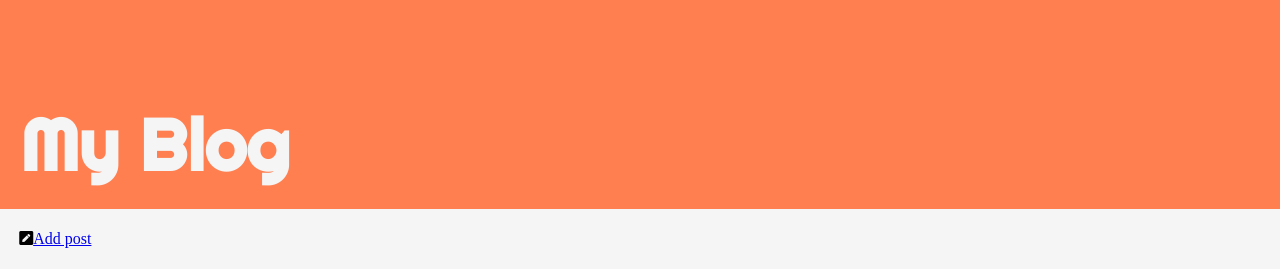
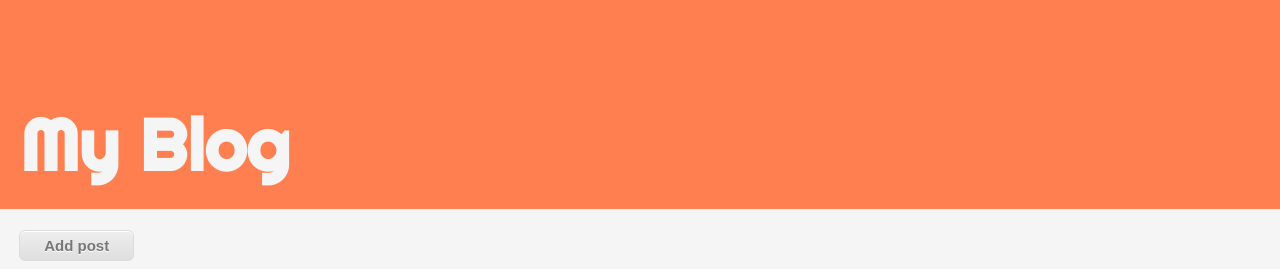
Before and after one commit to nathan-bethea/nbethe1-webapp, a Django app: page /post/1 in a window 1280 px wide. Shown: the top 269 px of the page. Run offline with Django 3.2, Linux system fonts and the light colour scheme; a user stored in the database is signed in; data comes from the database, SQL or seed files in the repository; some libraries are stand-ins or nearby versions.

Commit message:
added button

```diff
--- a/blog/static/css/blog.css
+++ b/blog/static/css/blog.css
@@ -37,3 +37,44 @@ p{
     font-family: 'Open Sans', sans-serif;
     padding-left: 1.5%;
 }
+
+.myButton {
+	-moz-box-shadow:inset 0px 1px 0px 0px #ffffff;
+	-webkit-box-shadow:inset 0px 1px 0px 0px #ffffff;
+	box-shadow:inset 0px 1px 0px 0px #ffffff;
+	background:-webkit-gradient(linear, left top, left bottom, color-stop(0.05, #ededed), color-stop(1, #dfdfdf));
+	background:-moz-linear-gradient(top, #ededed 5%, #dfdfdf 100%);
+	background:-webkit-linear-gradient(top, #ededed 5%, #dfdfdf 100%);
+	background:-o-linear-gradient(top, #ededed 5%, #dfdfdf 100%);
+	background:-ms-linear-gradient(top, #ededed 5%, #dfdfdf 100%);
+	background:linear-gradient(to bottom, #ededed 5%, #dfdfdf 100%);
+	filter:progid:DXImageTransform.Microsoft.gradient(startColorstr='#ededed', endColorstr='#dfdfdf',GradientType=0);
+	background-color:#ededed;
+	-moz-border-radius:6px;
+	-webkit-border-radius:6px;
+	border-radius:6px;
+	border:1px solid #dcdcdc;
+	display:inline-block;
+	cursor:pointer;
+	color:#777777;
+	font-family:Arial;
+	font-size:15px;
+	font-weight:bold;
+	padding:6px 24px;
+	text-decoration:none;
+	text-shadow:0px 1px 0px #ffffff;
+}
+.myButton:hover {
+	background:-webkit-gradient(linear, left top, left bottom, color-stop(0.05, #dfdfdf), color-stop(1, #ededed));
+	background:-moz-linear-gradient(top, #dfdfdf 5%, #ededed 100%);
+	background:-webkit-linear-gradient(top, #dfdfdf 5%, #ededed 100%);
+	background:-o-linear-gradient(top, #dfdfdf 5%, #ededed 100%);
+	background:-ms-linear-gradient(top, #dfdfdf 5%, #ededed 100%);
+	background:linear-gradient(to bottom, #dfdfdf 5%, #ededed 100%);
+	filter:progid:DXImageTransform.Microsoft.gradient(startColorstr='#dfdfdf', endColorstr='#ededed',GradientType=0);
+	background-color:#dfdfdf;
+}
+.myButton:active {
+	position:relative;
+	top:1px;
+}
--- a/blog/templates/blog/base.html
+++ b/blog/templates/blog/base.html
@@ -10,7 +10,7 @@
         <div>
             <h1><a href="/">My Blog</a></h1>
         {% if user.is_authenticated %}
-            <div id=AddPost><i class="fas fa-pen-square" href="{% url 'post_new' %}"></i><a href="{% url 'post_new' %}" >Add post</a></div>
+            <div id=AddPost><a href="{% url 'post_new' %}" class="myButton">Add post</a></div>
         {% endif %}
         </div>
 
```
